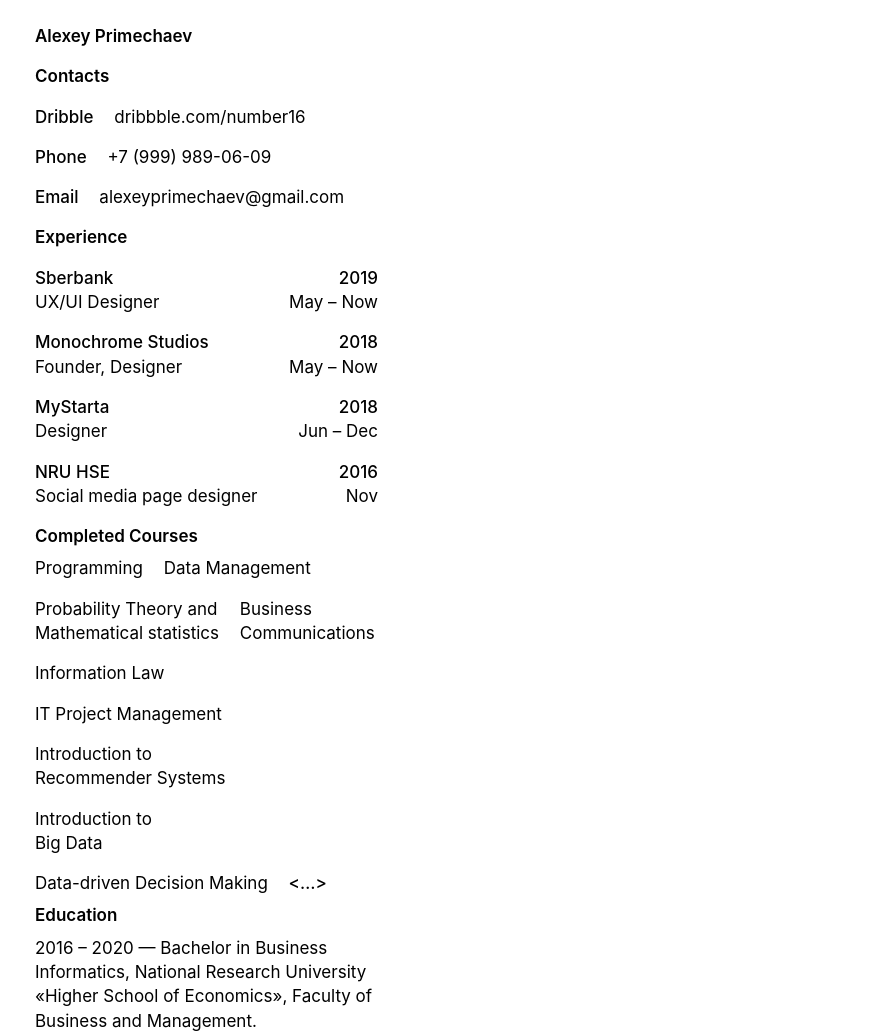
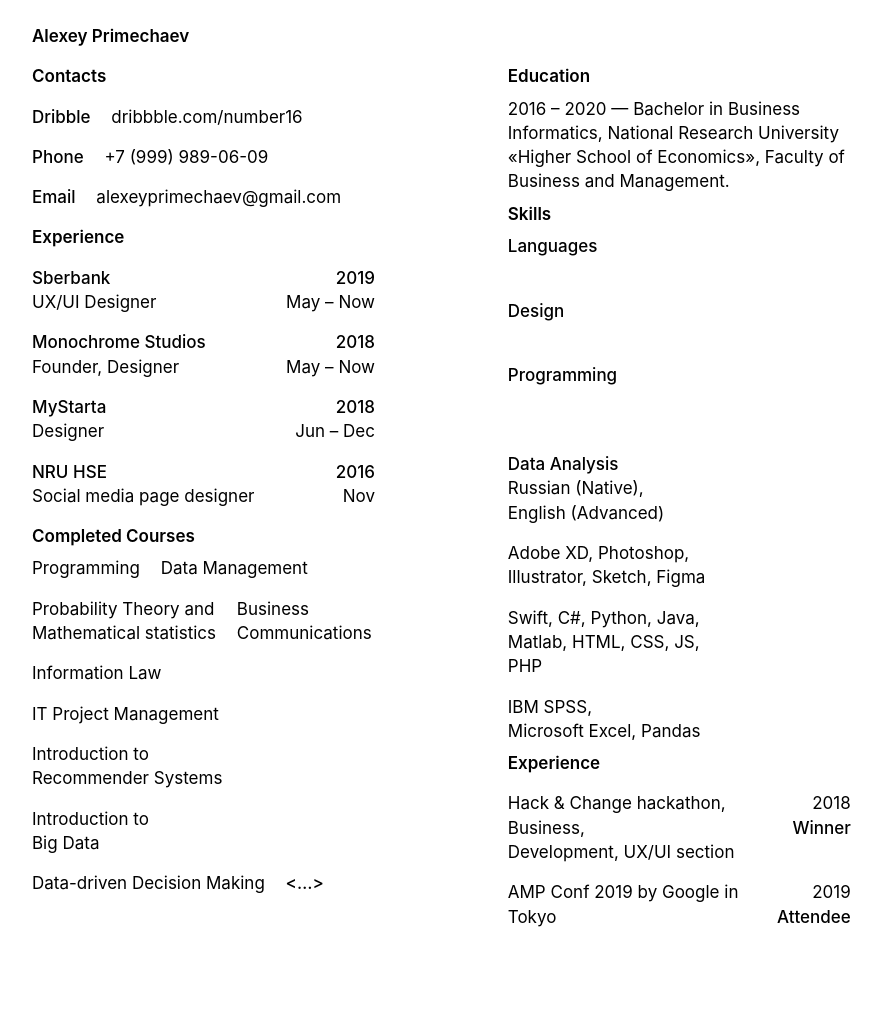
Before and after one commit to alexeyprimechaev/alexeyprimechaev.github.io, a plain HTML site: page index.html in a window 1280 px wide. Shown: the top 1036 px of the page, without its empty margins (198-1074 px from the left). After the commit the page ends 953 px from the top, so only its background shows below. Drawn offline with Linux system fonts and the light colour scheme.

Commit message:
Add files via upload

```diff
--- a/index.html
+++ b/index.html
@@ -107,6 +107,7 @@
         }
 
         .col1 {
+        	width: 343px;
         	display: inline-block;
         	vertical-align: top;
         }
@@ -127,7 +128,7 @@
         		padding-right: 128px;
         	}
         	.container {
-        		width: 814px;
+        		width: 820px;
         	}
         }
 
```
